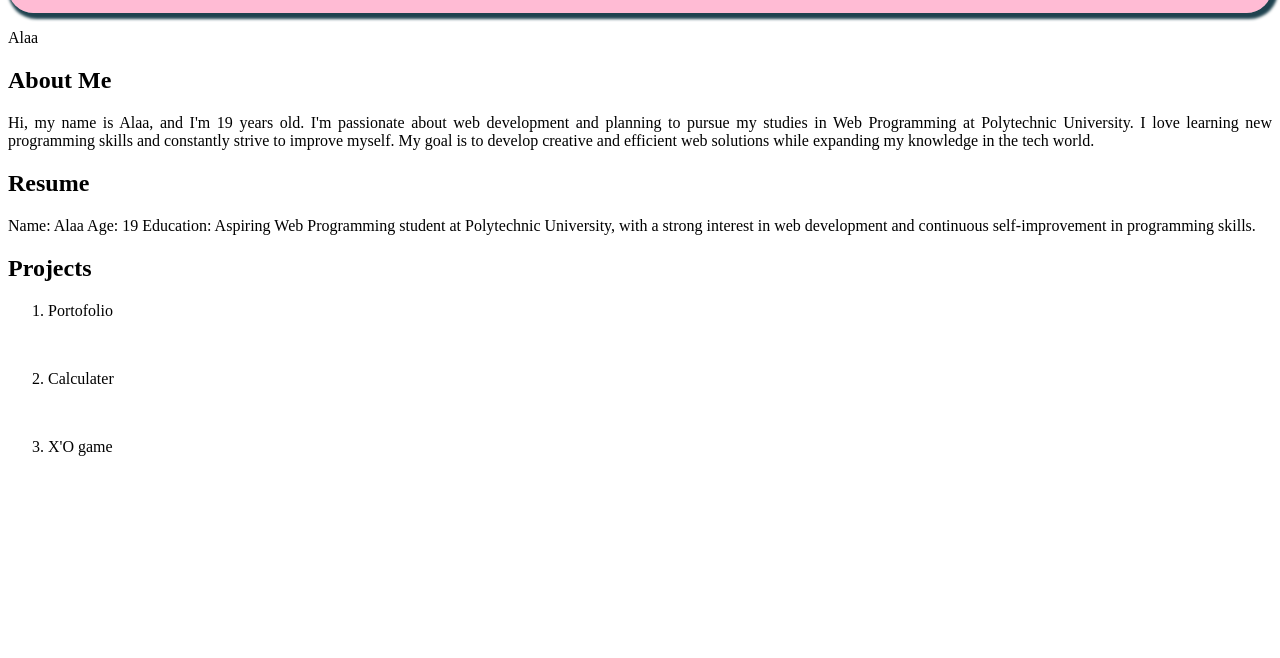
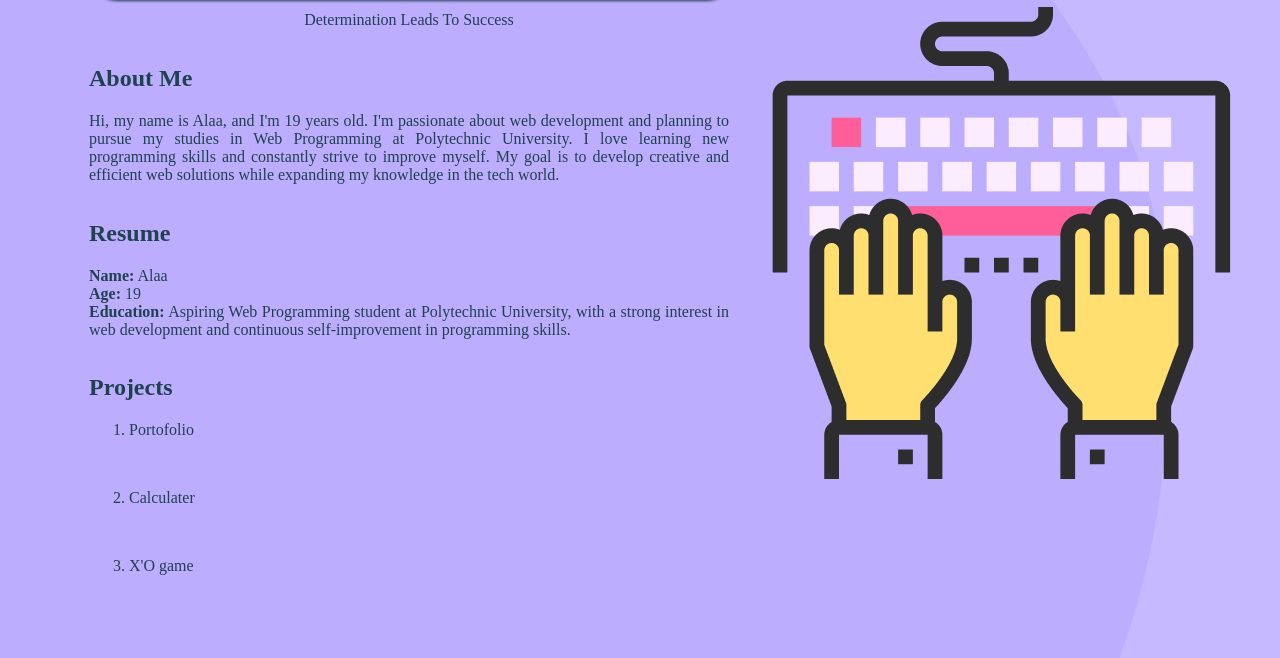
Before and after one commit to alaahersh/Preperation-Class-in-Web-Developement, a plain HTML site: page Practice/portofolio.html in a window 1280 px wide. Shown: the part 179-837 px from the top of the page. Before the commit the page ends 800 px from the top, so only its background shows below. Drawn offline with Linux system fonts and the light colour scheme.

Commit message:
Update portofolio.html

```diff
--- a/Practice/portofolio.html
+++ b/Practice/portofolio.html
@@ -5,7 +5,7 @@
     <title>Alaa Hersh</title>
     <link rel="stylesheet" href="style.css">
   </head>
-  <body>
+  <body class="bodyy">
     <header>
       <h1>Alaa Al Hersh</h1>
       <img class="porto-pic"src="girl.png" alt="">
@@ -18,16 +18,16 @@
         <a href="contactMe.html" target="_blank">Contact</a>
       </ul>
     </nav>
-      <p>Alaa</p>
+      <p style="text-align: center;">Determination Leads To Success</p>
       <section id="about">
         <h2>About Me</h2>
         <p>Hi, my name is Alaa, and I'm 19 years old. I'm passionate about web development and planning to pursue my studies in Web Programming at Polytechnic University. I love learning new programming skills and constantly strive to improve myself. My goal is to develop creative and efficient web solutions while expanding my knowledge in the tech world.</p>
       </section>
       <section id="CV">
         <h2>Resume</h2>
-        <p>Name: Alaa
-          Age: 19
-          Education: Aspiring Web Programming student at Polytechnic University, with a strong interest in web development and continuous self-improvement in programming skills.
+        <p><strong>Name:</strong> Alaa<br>
+          <strong>Age:</strong> 19<br>
+          <strong>Education:</strong> Aspiring Web Programming student at Polytechnic University, with a strong interest in web development and continuous self-improvement in programming skills.
         </p>
       </section>
       <section id="project">
```
